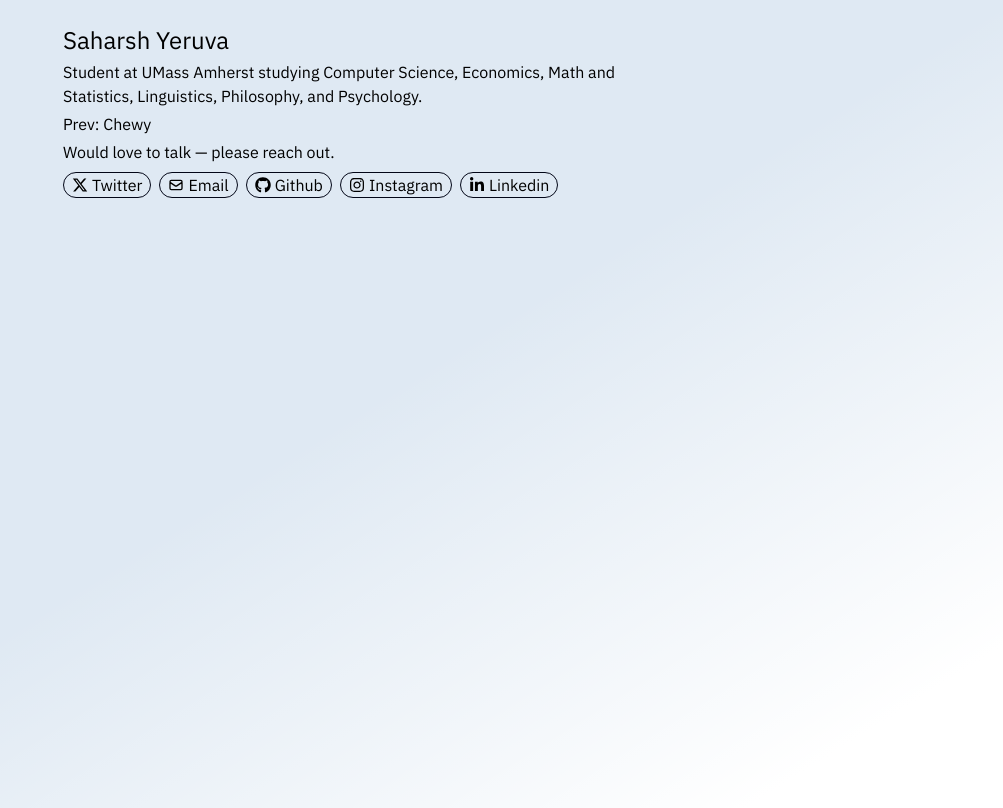
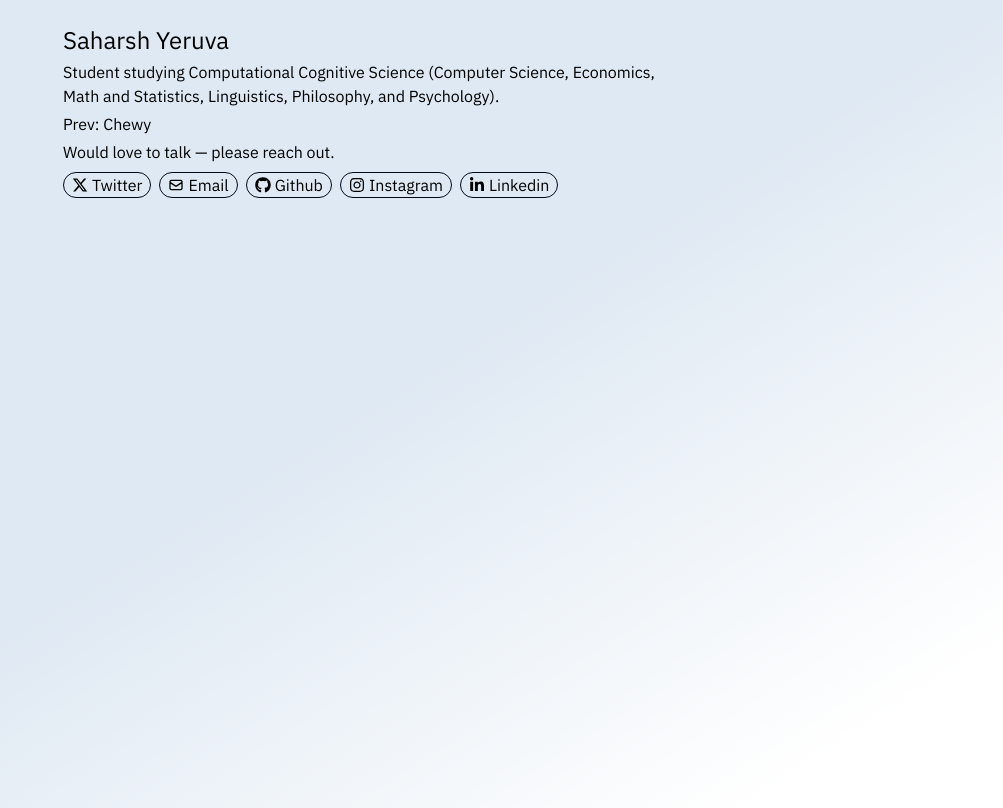
Before and after one commit to saharshxyz/site, a Next.js app: page / in a window 1280 px wide. Shown: the whole page, without its empty margins (277-1280 px from the left). Built offline with nearby package versions, Linux system fonts and the light colour scheme.

Commit message:
copy: remove school and add computation cog sci

```diff
--- a/app/page.tsx
+++ b/app/page.tsx
@@ -3,7 +3,6 @@ import {
   FaGithub,
   FaInstagram,
   FaLinkedinIn,
-  FaRegFilePdf,
 } from "react-icons/fa";
 import { FaXTwitter } from "react-icons/fa6";
 import { HiOutlineMail } from "react-icons/hi";
@@ -22,8 +21,8 @@ export default function Home() {
     <main>
       <h1>Saharsh Yeruva</h1>
       <p>
-        Student at UMass Amherst studying Computer Science, Economics, Math and
-        Statistics, Linguistics, Philosophy, and Psychology.
+        Student studying Computational Cognitive Science (Computer Science, Economics, Math and
+        Statistics, Linguistics, Philosophy, and Psychology).
       </p>
       <p>Prev: Chewy</p>
       <p>Would love to talk &mdash; please reach out.</p>
```
